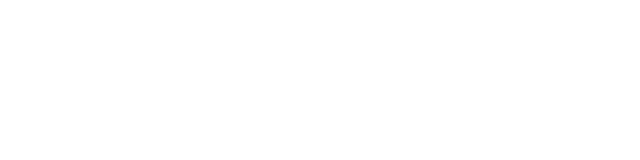
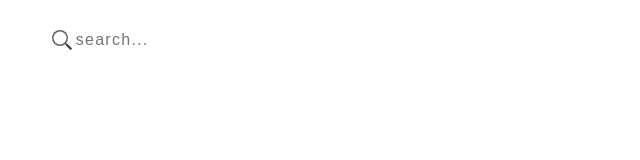
Before and after one commit to Santho257/MERN_Tasks, a React (Vite) app in the folder Week 2/weather-api/: page / in a window 1280 px wide. Shown: the top 160 px of the page, without its empty margins (0-640 px from the left). Built offline with nearby package versions, Linux system fonts and the light colour scheme.

Commit message:
Created a styles file and rendered CurrentWeather

```diff
--- a/Week 2/weather-api/src/App.jsx
+++ b/Week 2/weather-api/src/App.jsx
@@ -1,6 +1,9 @@
+import CurrentWeather from "./components/CurrentWeather/CurrentWeather"
+import styles from './App.module.css';
 const App = () => {
     return (
-        <section>
+        <section className={styles.flexArea}>
+            <CurrentWeather />
         </section>
     )
 }
--- /dev/null
+++ b/Week 2/weather-api/src/App.module.css
@@ -0,0 +1,6 @@
+.flexArea{
+    display: flex;
+    height: 100vh;
+    overflow: scroll;
+    scrollbar-width: none;
+}
```
